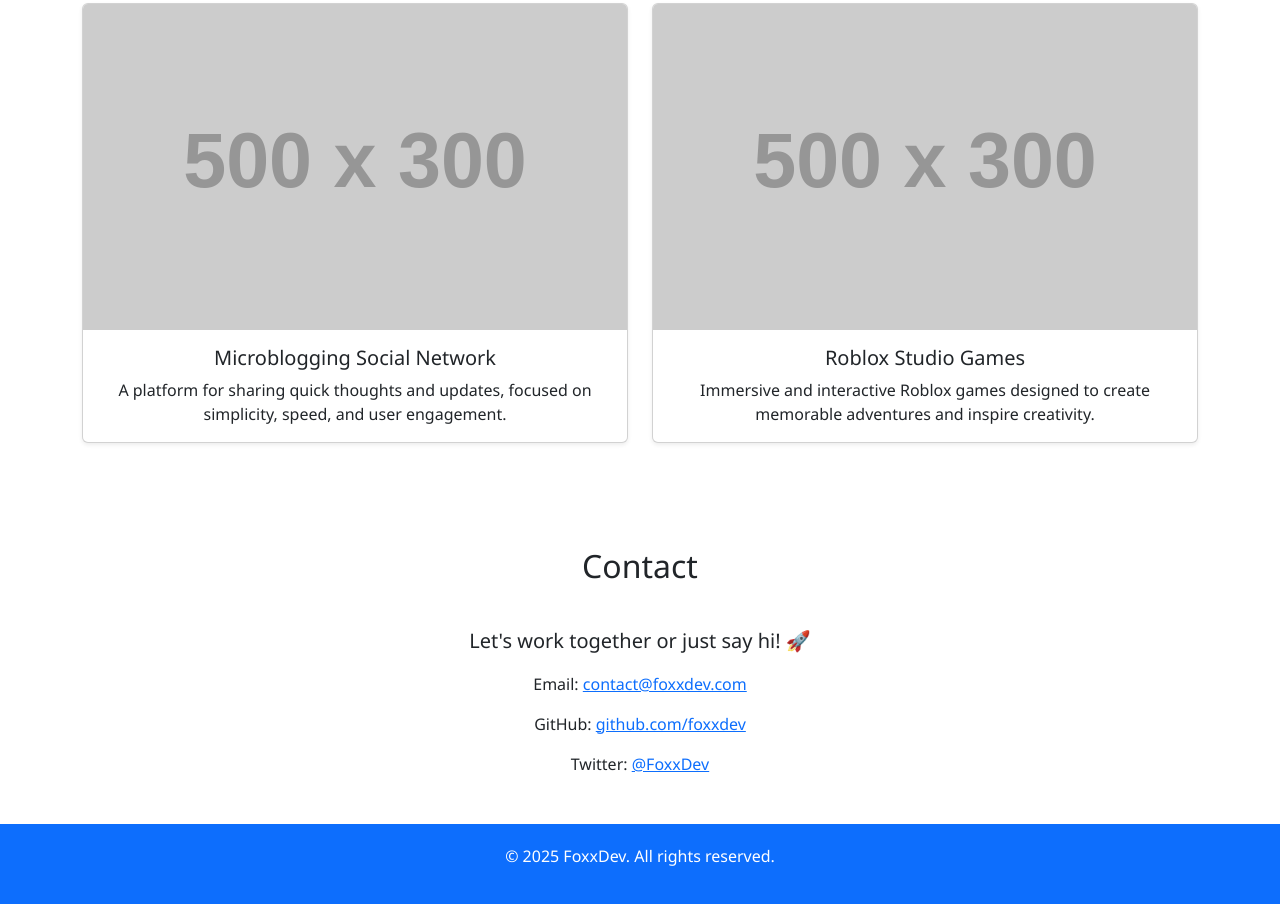
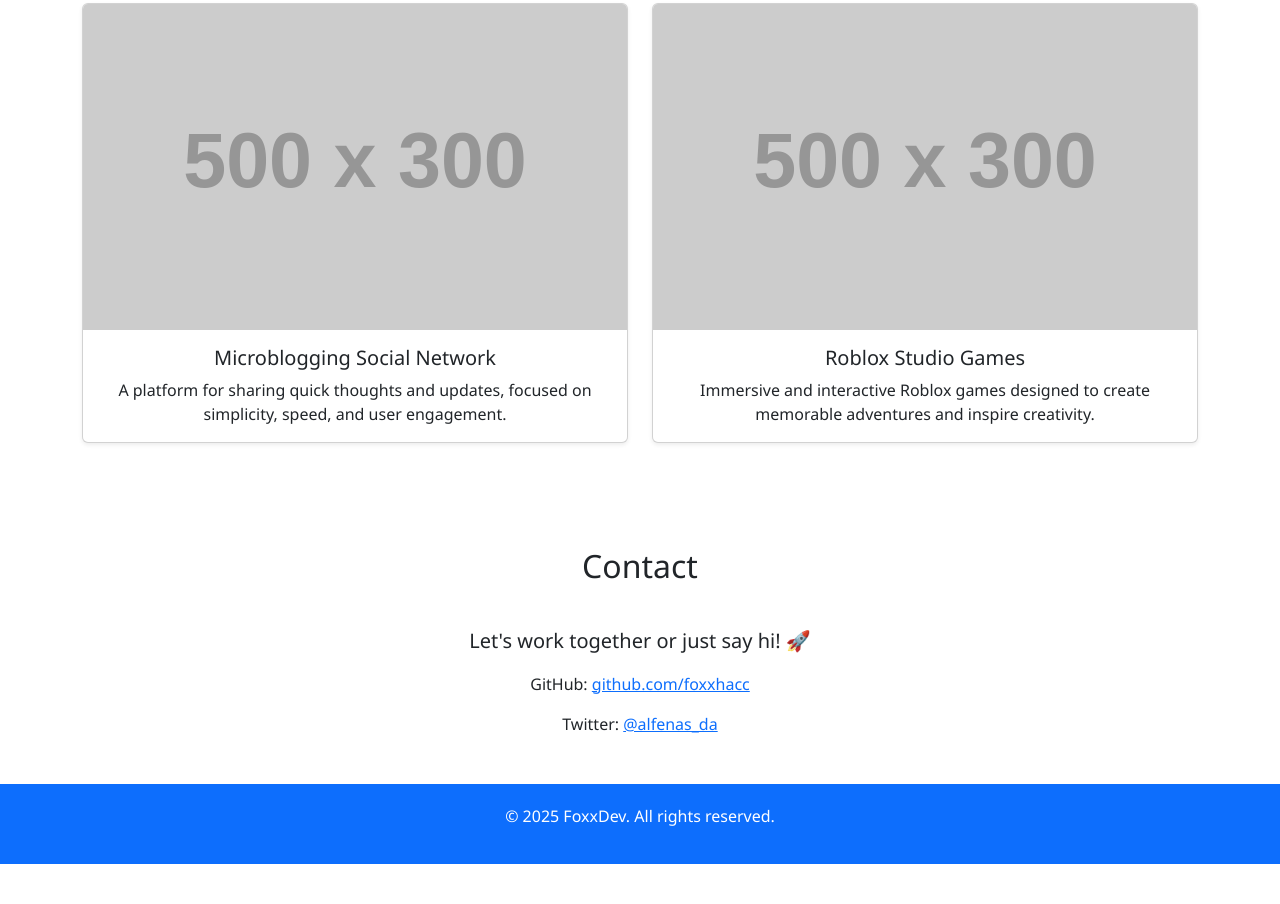
Before and after one commit to FoxxHacc/foxxdev, a plain HTML site: page index.html in a window 1280 px wide. Shown: the part 1230-2134 px from the top of the page. After the commit the page ends 2094 px from the top, so only its background shows below. Drawn offline with nearby package versions, Linux system fonts and the light colour scheme; placeholder pictures from the web are drawn by us.

Commit message:
Update index.html

```diff
--- a/index.html
+++ b/index.html
@@ -109,9 +109,8 @@
 
         <div class="text-center animate__animated animate__fadeInUp">
             <p class="lead">Let's work together or just say hi! 🚀</p>
-            <p>Email: <a href="mailto:contact@foxxdev.com">contact@foxxdev.com</a></p>
-            <p>GitHub: <a href="https://github.com/foxxdev" target="_blank">github.com/foxxdev</a></p>
-            <p>Twitter: <a href="https://twitter.com/foxxdev" target="_blank">@FoxxDev</a></p>
+            <p>GitHub: <a href="https://github.com/foxxdev" target="_blank">github.com/foxxhacc</a></p>
+            <p>Twitter: <a href="https://twitter.com/alfenas_da" target="_blank">@alfenas_da</a></p>
         </div>
     </section>
 
```
